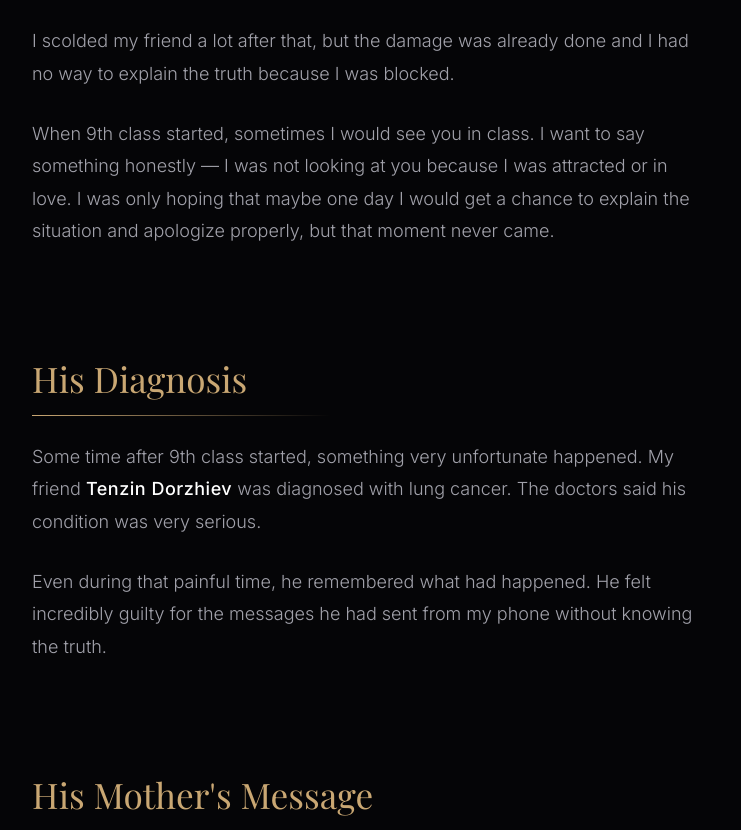
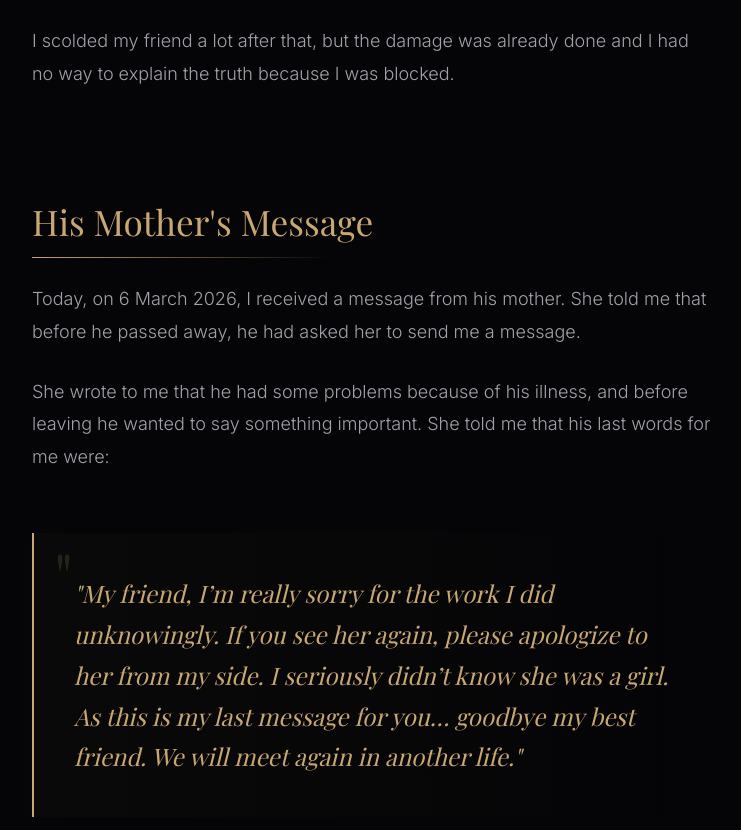
Before and after one commit to unknownuser-hk/apologize, a plain HTML site: page index.html in a window 1280 px wide. Shown: the part 2821-3651 px from the top of the page, without its empty margins (268-1009 px from the left). Drawn offline with nearby package versions, Linux system fonts and the light colour scheme; a web font is replaced by a local one.

Commit message:
Update index.html

```diff
--- a/index.html
+++ b/index.html
@@ -400,19 +400,14 @@
             <p>Unfortunately, the messages were already sent and seen. You blocked my WhatsApp and also my mom’s WhatsApp before I returned and understood what had happened.</p>
         </section>
 
+        <!-- Realisation & Regret -->
 <section class="reveal">
     <h2>Realisation & Regret</h2>
     <p>When I came back and saw everything, it was already too late. I was shocked and very upset because I knew how wrong those messages must have looked from your side.</p>
     <p>I scolded my friend a lot after that, but the damage was already done and I had no way to explain the truth because I was blocked.</p>
-            <p>When 9th class started, sometimes I would see you in class. I want to say something honestly — I was not looking at you because I was attracted or in love. I was only hoping that maybe one day I would get a chance to explain the situation and apologize properly, but that moment never came.</p>
 </section>
 
-        <section class="reveal">
-            <h2>His Diagnosis</h2>
-            <p>Some time after 9th class started, something very unfortunate happened. My friend <span class="important">Tenzin Dorzhiev</span> was diagnosed with lung cancer. The doctors said his condition was very serious.</p>
-            <p>Even during that painful time, he remembered what had happened. He felt incredibly guilty for the messages he had sent from my phone without knowing the truth.</p>
-        </section>
-
+<!-- His Mother's Message -->
 <section class="reveal">
     <h2>His Mother's Message</h2>
     <p>Today, on 6 March 2026, I received a message from his mother. She told me that before he passed away, he had asked her to send me a message.</p>
@@ -422,15 +417,14 @@
         <p class="quote-text">"My friend, I’m really sorry for the work I did unknowingly. If you see her again, please apologize to her from my side. I seriously didn’t know she was a girl. As this is my last message for you… goodbye my best friend. We will meet again in another life."</p>
     </blockquote>
 
-            <p>She also told me that after sending that message she would block my contact, because he didn’t want me to feel emotional every time I saw his number.</p>
     <p>A few hours after she sent that message, he passed away.</p>
 </section>
 
+<!-- Conclusion -->
 <section class="reveal">
     <h2>Conclusion</h2>
     <p>I know this message may come unexpectedly after such a long time, but I wanted to tell you the truth and fulfill his last wish.</p>
     <p>I’m truly sorry for the misunderstanding and for any discomfort those messages may have caused you. I just wanted to explain what really happened and sincerely apologize.</p>
-            <p>Don't let my parents know, I told them that I accidentally renamed contact and sent some messages</p>
     <p>Thinking you'll understand my situation. As an Introvert, I don't have much friends, and I lost one of my best friends</p>
 </section>
 
```
Lines whose indentation alone changed are shown as unchanged.
